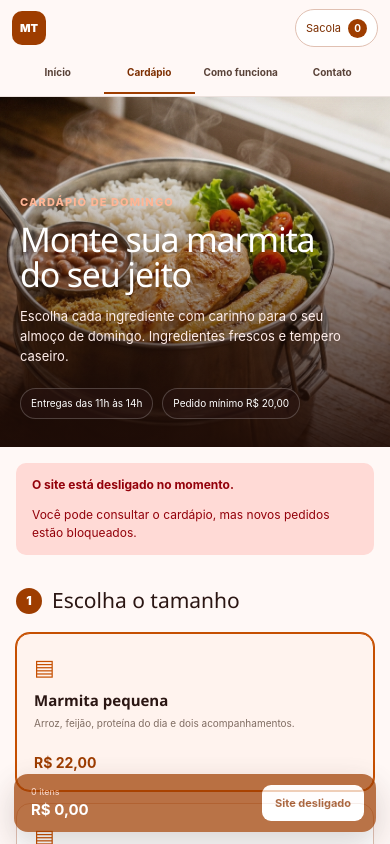
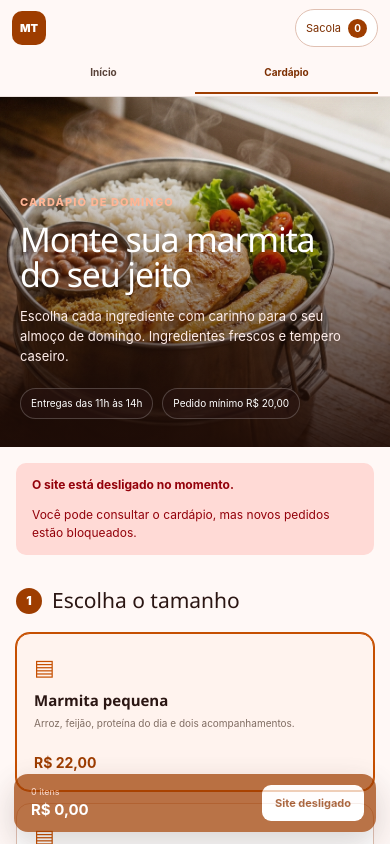
Before and after one commit to opasteleiro027/marmitariatelles, a Next.js app: page /cardapio in a window 390 px wide. Shown: the top 844 px of the page. Built offline with nearby package versions, Linux system fonts and the light colour scheme; no server answers; the database is empty.

Commit message:
Simplifica menu da página de pedidos

```diff
--- a/modules/storefront/ui/site-header/SiteHeader.tsx
+++ b/modules/storefront/ui/site-header/SiteHeader.tsx
@@ -12,8 +12,6 @@ type SiteHeaderProps = {
 const navigation = [
   { id: "home", href: "/", label: "Início" },
   { id: "menu", href: "/cardapio", label: "Cardápio" },
-  { id: "how", href: "/como-funciona", label: "Como funciona" },
-  { id: "contact", href: "/contato", label: "Contato" },
 ] as const;
 
 export function SiteHeader({
--- a/modules/storefront/ui/site-header/site-header.module.css
+++ b/modules/storefront/ui/site-header/site-header.module.css
@@ -136,7 +136,7 @@
     height: 42px;
     order: 3;
     display: grid;
-    grid-template-columns: repeat(4, minmax(0, 1fr));
+    grid-template-columns: repeat(2, minmax(0, 1fr));
   }
 
   .inner nav a {
```
Also changed, not shown: modules/storefront/ui/site-header/README.md, 1 other file (tests, documents, lock files or other folders).
